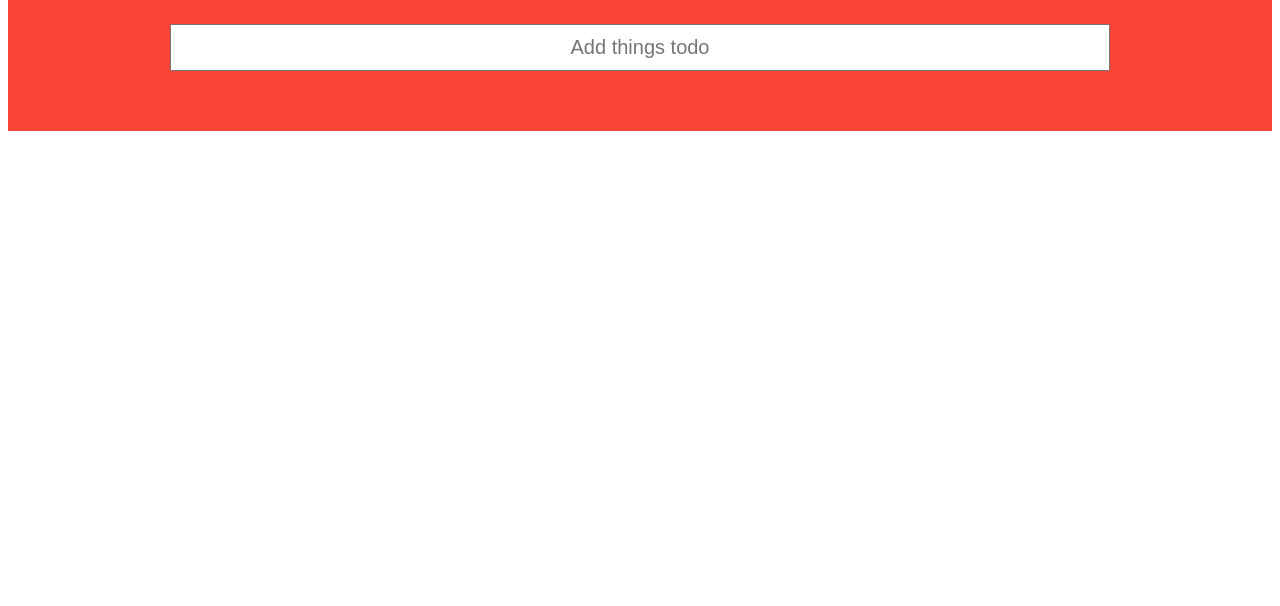
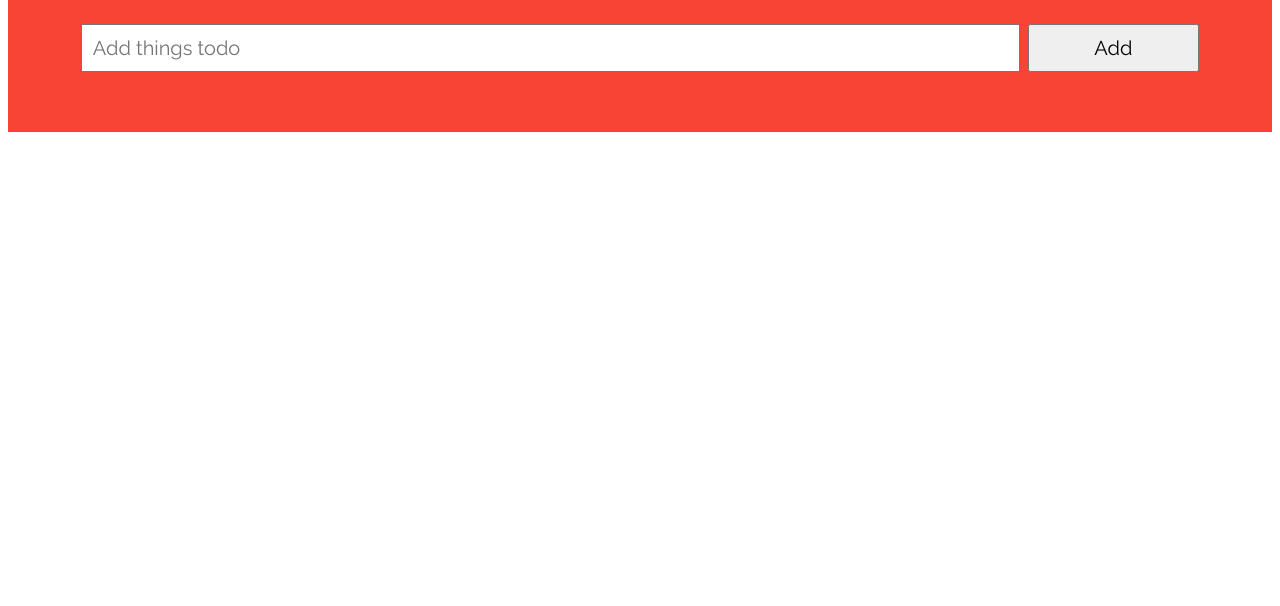
Before and after one commit to yummybomb/TodoList, a plain HTML site: page index.html in a window 1280 px wide. Shown: the part 194-800 px from the top of the page. Drawn offline with Linux system fonts and the light colour scheme.

Commit message:
Changed fonts for text input and added button that scales with width of website

```diff
--- a/index.html
+++ b/index.html
@@ -11,6 +11,7 @@
         <h1> My To Do List </h1>
         <div class = "inputBox">
             <input type="text" id="strInput" name="todo" placeholder="Add things todo">
+            <button class="button" id= "button">Add</button>
         </div>
 
 
--- a/style.css
+++ b/style.css
@@ -10,10 +10,23 @@
   }
 
   #strInput{
-    text-align: center;
+    font-family: "Raleway", sans-serif;
     font-size:20px;
     font-weight: 300;
     padding:10px;
     position: relative;
     width:80%;
+
+
   }
+  #button {
+    display:inline-block;
+    text-align: center;
+    font-family: "Raleway", sans-serif;
+    font-size:20px;
+    font-weight: 300;
+    padding:10px;
+    position: relative;
+    width: 15%
+
+  }
```
